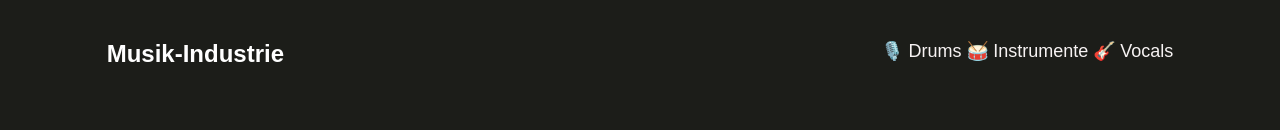
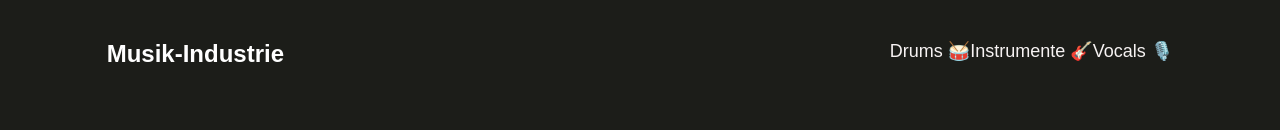
Before and after one commit to DerJimno/music-industry, a plain HTML site: page index.html in a window 1280 px wide. Shown: the top 130 px of the page. Drawn offline with Linux system fonts and the light colour scheme.

Commit message:
put nav-list in right using flexbox

```diff
--- a/style.css
+++ b/style.css
@@ -66,7 +66,9 @@ button {
 
 .nav-list {
     margin-bottom: 70px;
-    direction: rtl;
+    display: flex;
+    justify-content: right;
+
 }
 
 a {
```
